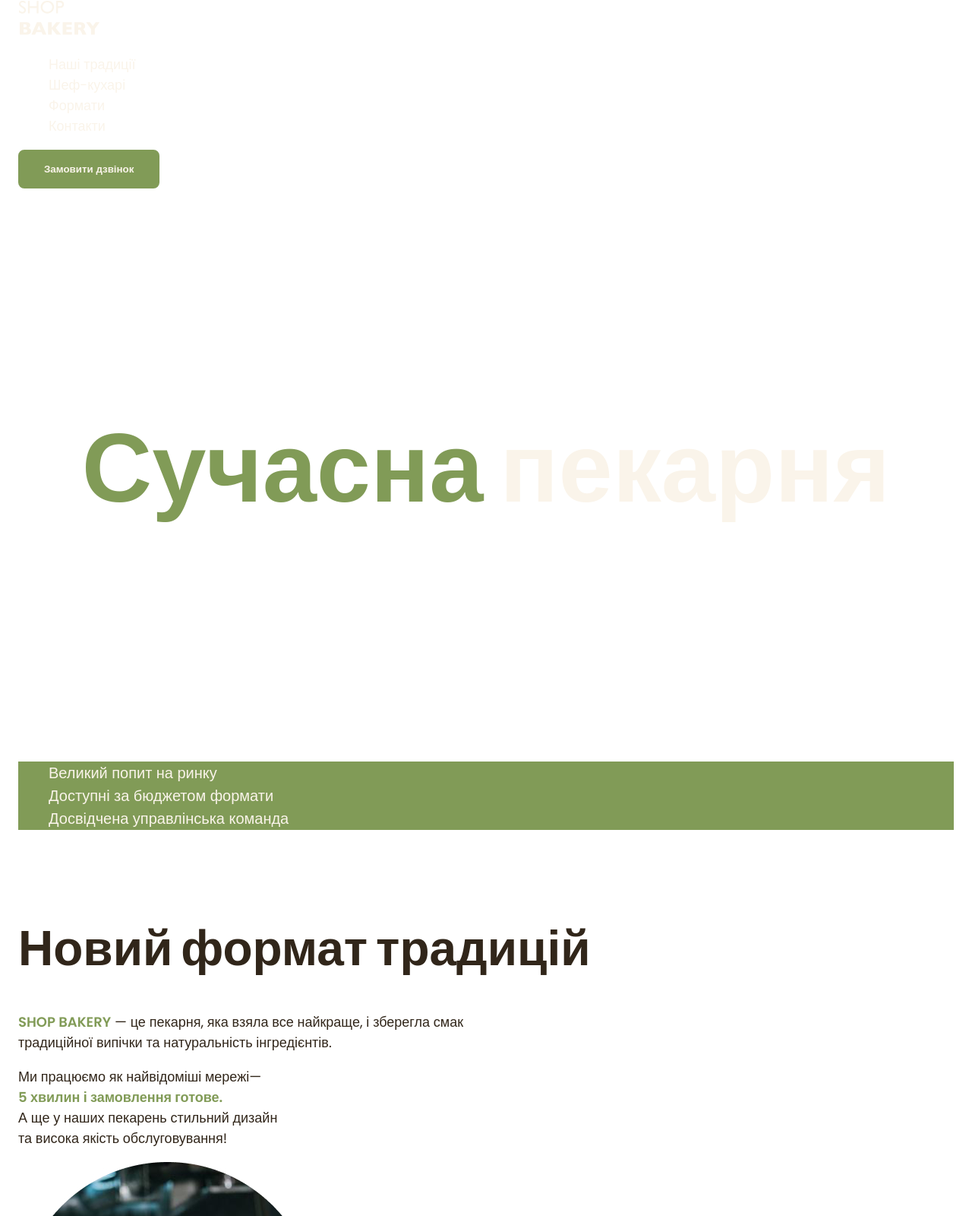
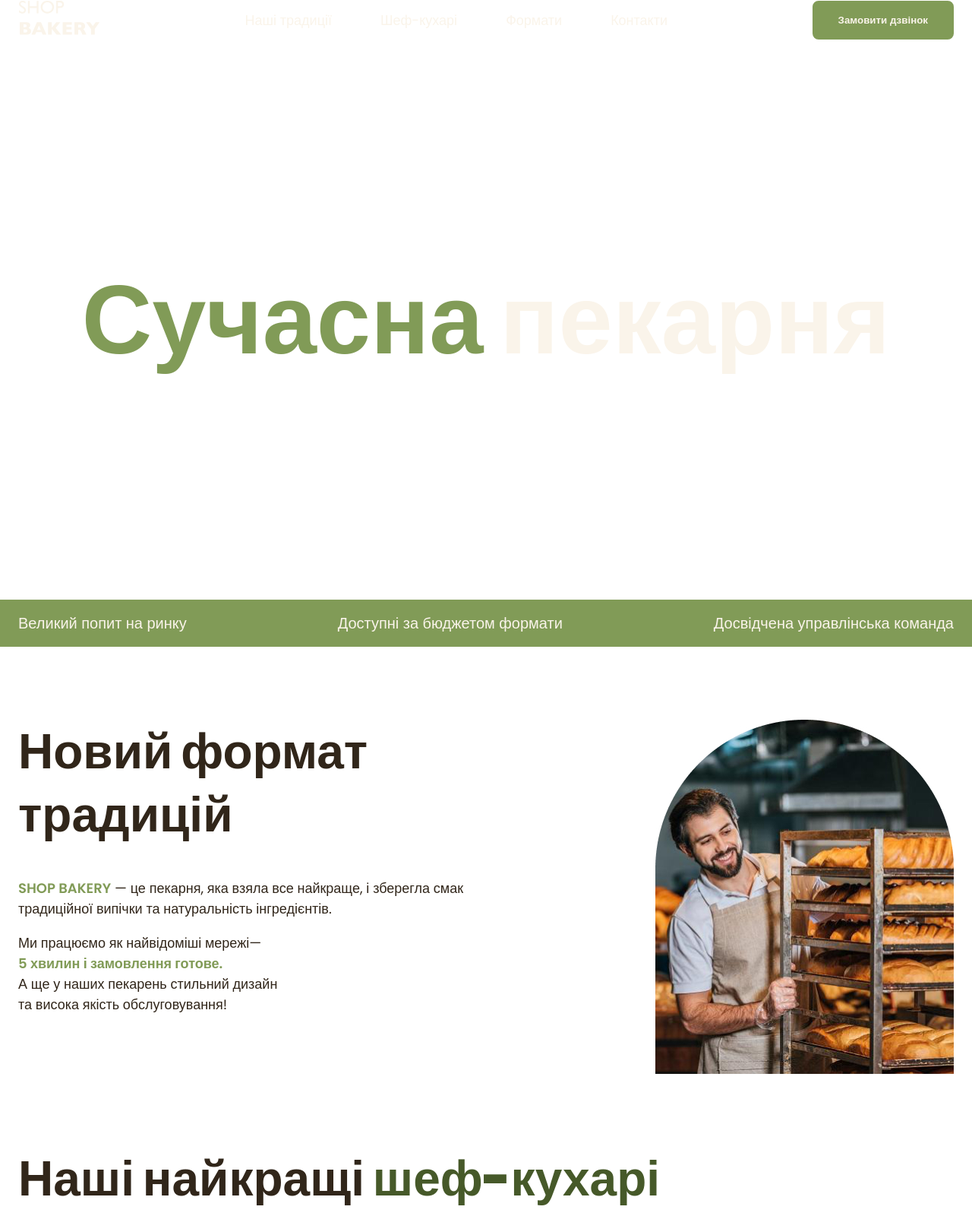
Before and after one commit to lizafilipenko/Bakery, a plain HTML site: page index.html in a window 1280 px wide. Shown: the top 1600 px of the page at 76% size. Drawn offline with Linux system fonts and the light colour scheme.

Commit message:
Update style.css

```diff
--- a/css/style.css
+++ b/css/style.css
@@ -67,6 +67,8 @@ address {
 }
 
 ul {
+    margin: 0;
+    padding: 0;
     list-style-type: none;
 }
 
@@ -120,7 +122,28 @@ active - кліку*/
 
 .link:hover {
     color: var(--color-brand-light);
-    font-weight: 600;
+}
+
+/* Header */
+.header-container {
+    display: flex;
+    align-items: center;
+    gap: 40px;
+}
+
+.header-nav {
+    display: flex;
+    align-items: center;
+    flex-grow: 1;
+    gap: 40px;
+    /* ----розтягнути по центру меню--- */
+}
+
+.header-menu {
+    display: flex;
+    gap: 64px;
+    flex-grow: 1;
+    justify-content: center;
 }
 
 /* Hero sections */
@@ -141,15 +164,21 @@ active - кліку*/
 }
 
 /* Advatages sections */
+.advatages-section {
+    background-color: var(--color-brand-light);
+}
+
 .advatages-list {
-    color: var(--color-primary-light);
-    background-color: var(--color-brand-light);
+    padding: 16px 0;
+    display: flex;
+    justify-content: space-between;
+    gap: 40px;
 }
 
 .advatages-item {
     font-size: 20px;
     font-weight: 300;
-
+    color: var(--color-primary-light);
 }
 
 .secton-title {
@@ -163,8 +192,18 @@ active - кліку*/
 }
 
 /* Traditions sections */
+.traditions-content {
+    max-width: 710px;
+}
+
 .traditions-sections {
     padding-top: 96px;
+}
+
+.traditions-container {
+    display: flex;
+    gap: 40px;
+    justify-content: space-between;
 }
 
 .traditions-title {
@@ -192,6 +231,22 @@ active - кліку*/
 }
 
 /* Formats stctions */
+.formats-list {
+    display: flex;
+    gap: 20px;
+    flex-wrap: wrap;
+}
+
+.formats-item {
+    flex-basis: calc((100% - 40px) / 3);
+}
+
+.format-card {
+    padding: 24px;
+    border: 1px solid lightgray;
+    border-radius: 16px;
+}
+
 .formats-title {
     margin-bottom: 80px;
 }
```
